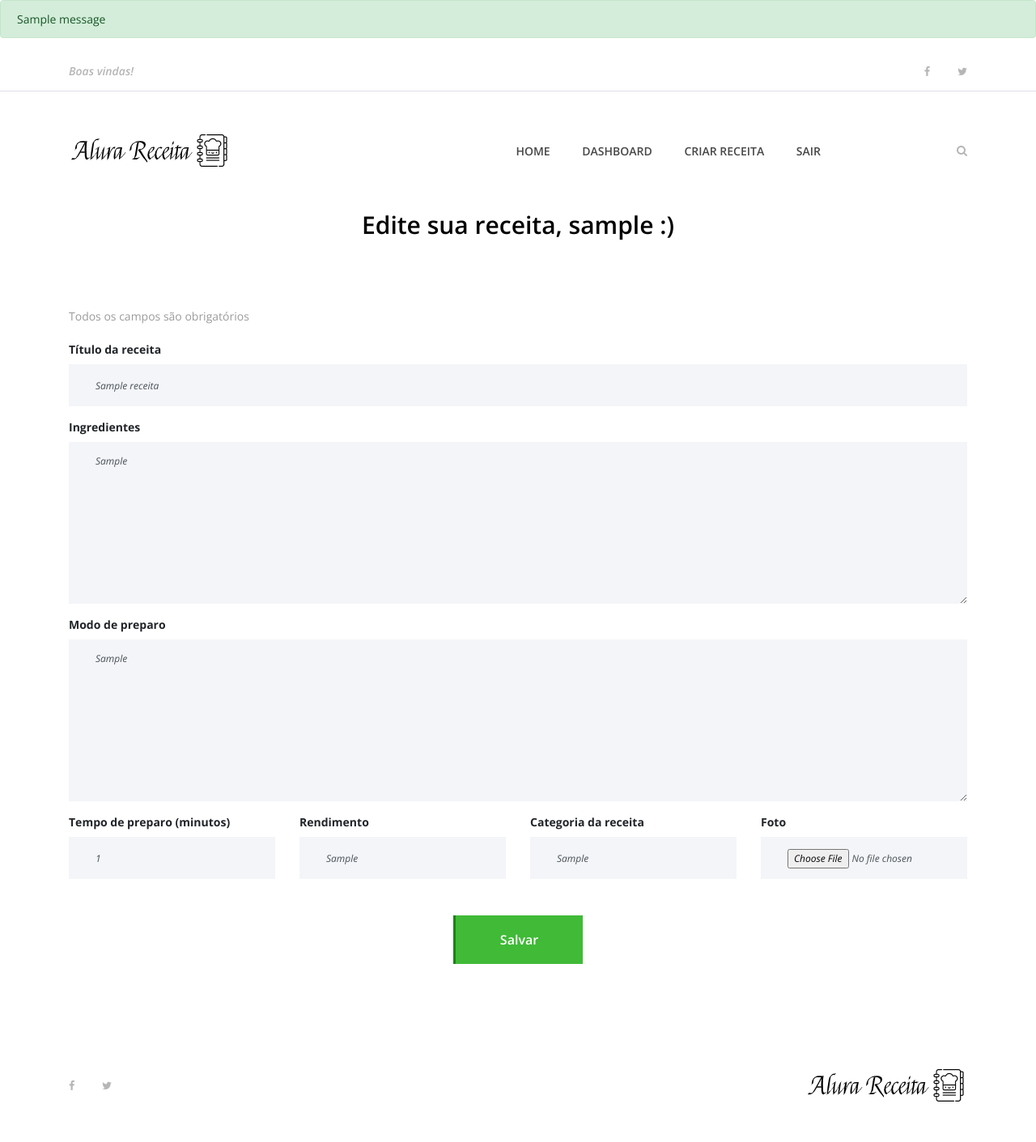
After one commit to carmo-sousa/alura-receitas, a Django app: page /usuarios/edita/1 in a window 1280 px wide. The commit adds this page. Shown: the whole page at 81% size. Run offline with Django 4.2, Linux system fonts and the light colour scheme; a user stored in the database is signed in; tables that the repository leaves empty hold one stand-in row (values such as "Sample post"); one stand-in notice (Sample message) is shown; some libraries are stand-ins or nearby versions.

Commit message:
Finalizado a funcao de deletar e atualizar receitas

```diff
--- /dev/null
+++ b/templates/usuarios/editar_receita.html
@@ -0,0 +1,125 @@
+{% extends 'base.html' %} {% load static %} {% block content %}
+
+<!-- Exibe as mensagens -->
+{% if messages %} {% for message in messages %}
+<div class="alert alert-{{ message.tags }}" role="alert">{{ message }}</div>
+{% endfor %} {% endif %}
+
+<!-- Preloader -->
+<div id="preloader">
+  <i class="circle-preloader"></i>
+  <img src="{% static 'img/core-img/pizza.png' %}" alt="" />
+</div>
+
+{% include 'partials/busca.html' %} {% include 'partials/menu.html' %}
+
+<!-- ##### Contact Form Area Start ##### -->
+<div class="contact-area section-padding-0-80">
+  <div class="container">
+    <div class="row">
+      <div class="col-12">
+        <div class="section-heading">
+          <h3>Edite sua receita, {{ user.username }} :)</h3>
+        </div>
+      </div>
+    </div>
+
+    <div class="row">
+      <div class="col-12">
+        <p>Todos os campos são obrigatórios</p>
+        <div class="contact-form-area">
+          <form
+            action="{% url 'editar' receita.id %}"
+            method="post"
+            enctype="multipart/form-data"
+          >
+            {% csrf_token %}
+            <div class="row">
+              <div class="col-12 col-lg-12">
+                <label for="nome_receita"><b>Título da receita</b></label>
+                <input
+                  type="text"
+                  id="nome_receita"
+                  class="form-control"
+                  name="nome_receita"
+                  placeholder="Ex. Suco de limão"
+                  value="{{ receita.nome_receita }}"
+                  required
+                />
+              </div>
+              <div class="col-12">
+                <label for="file"><b>Ingredientes</b></label>
+                <textarea
+                  class="form-control"
+                  name="ingredientes"
+                  cols="30"
+                  rows="10"
+                  placeholder="Ex. 2 Limões &#10;200ml de água"
+                  required
+                >{{ receita.ingredientes }} </textarea
+                >
+              </div>
+              <div class="col-12">
+                <label for="file"><b>Modo de preparo</b></label>
+                <textarea
+                  class="form-control"
+                  name="modo_preparo"
+                  cols="30"
+                  rows="10"
+                  placeholder="Ex. Corte o limão com cuidado e exprema no copo  &#10;Misture com a água e sirva."
+                  required
+                >{{ receita.modo_preparo }}
+              </textarea
+                >
+              </div>
+              <div class="col-12 col-lg-3">
+                <label for="file"><b>Tempo de preparo (minutos)</b></label>
+                <input
+                  type="number"
+                  class="form-control"
+                  name="tempo_preparo"
+                  placeholder="Ex. 2"
+                  value="{{ receita.tempo_preparo }}"
+                  required
+                />
+              </div>
+              <div class="col-12 col-lg-3">
+                <label for="file"><b>Rendimento</b></label>
+                <input
+                  type="text"
+                  class="form-control"
+                  name="rendimento"
+                  placeholder="Ex. serve 1 pessoa"
+                  value="{{ receita.rendimento }}"
+                  required
+                />
+              </div>
+              <div class="col-12 col-lg-3">
+                <label for="file"><b>Categoria da receita</b></label>
+                <input
+                  type="text"
+                  class="form-control"
+                  name="categoria"
+                  placeholder="Ex. Sucos e bebidas"
+                  value="{{ receita.categoria }}"
+                  required
+                />
+              </div>
+              <div class="col-12 col-lg-3">
+                <label for="file"><b>Foto</b></label>
+                <input type="file" class="form-control" name="foto_receita" value="{{ receita.foto_receita }}" />
+              </div>
+              <div class="col-12 text-center">
+                <button class="btn delicious-btn mt-30" type="submit">
+                  Salvar
+                </button>
+              </div>
+            </div>
+          </form>
+        </div>
+      </div>
+    </div>
+  </div>
+</div>
+
+{% include 'partials/footer.html' %} {% endblock %}
--- a/usuarios/urls.py
+++ b/usuarios/urls.py
@@ -13,4 +13,14 @@ urlpatterns = [
         login_required(views.CriaReceita.as_view(), login_url="login"),
         name="cria.receita",
     ),
+    path(
+        "deleta/<int:id_receita>",
+        login_required(views.DeletaReceita.as_view(), login_url="login"),
+        name="deleta",
+    ),
+    path(
+        "edita/<int:id_receita>",
+        login_required(views.EditaReceita.as_view(), "login"),
+        name="editar",
+    ),
 ]
--- a/usuarios/views.py
+++ b/usuarios/views.py
@@ -81,6 +81,20 @@ def logout(request):
     return redirect(to="index")
 
 
+# TODO: Modificar o HTML para que ele mostre um modal com uma confirmação antes de deletar a receita.
+class DeletaReceita(View):
+    def get(self, request, id_receita):
+        receita = get_object_or_404(Receita, pk=id_receita)
+
+        if request.user == receita.pessoa:
+            receita.delete()
+            messages.success(request, "Receita deletada!")
+            return redirect(to="dashboard")
+        else:
+            messages.error(request, "Nao foi possível deletar a receita")
+            redirect(to="dashboard")
+
+
 class CriaReceita(View):
     def get(self, request):
         return render(request, "usuarios/cria_receita.html")
@@ -106,3 +120,32 @@ class CriaReceita(View):
         )
         receita.save()
         return redirect("cria.receita")
+
+
+class EditaReceita(View):
+    def get(self, request, id_receita):
+        receita = get_object_or_404(Receita, pk=id_receita)
+        return render(request, "usuarios/editar_receita.html", {"receita": receita})
+
+    def post(self, request, id_receita):
+        nome_receita = request.POST["nome_receita"]
+        ingredientes = request.POST["ingredientes"]
+        modo_preparo = request.POST["modo_preparo"]
+        tempo_preparo = request.POST["tempo_preparo"]
+        rendimento = request.POST["rendimento"]
+        categoria = request.POST["categoria"]
+
+        receita = get_object_or_404(Receita, pk=id_receita)
+
+        receita.nome_receita = nome_receita
+        receita.ingredientes = ingredientes
+        receita.modo_preparo = modo_preparo
+        receita.tempo_preparo = tempo_preparo
+        receita.rendimento = rendimento
+        receita.categoria = categoria
+        if "foto_receita" in request.FILES:
+            receita.foto_receita = request.FILES["foto_receita"]
+        receita.save()
+
+        messages.success(request, f"Receita {id_receita} editada com sucesso!")
+        return redirect(to="dashboard")
```
Also changed, not shown: templates/usuarios/dashboard.html (+15 -0 lines), media/fotos/21/10/2022/cake-1869227_1920.jpg (added), media/fotos/21/10/2022/cake-1971552_1920.jpg (added).
